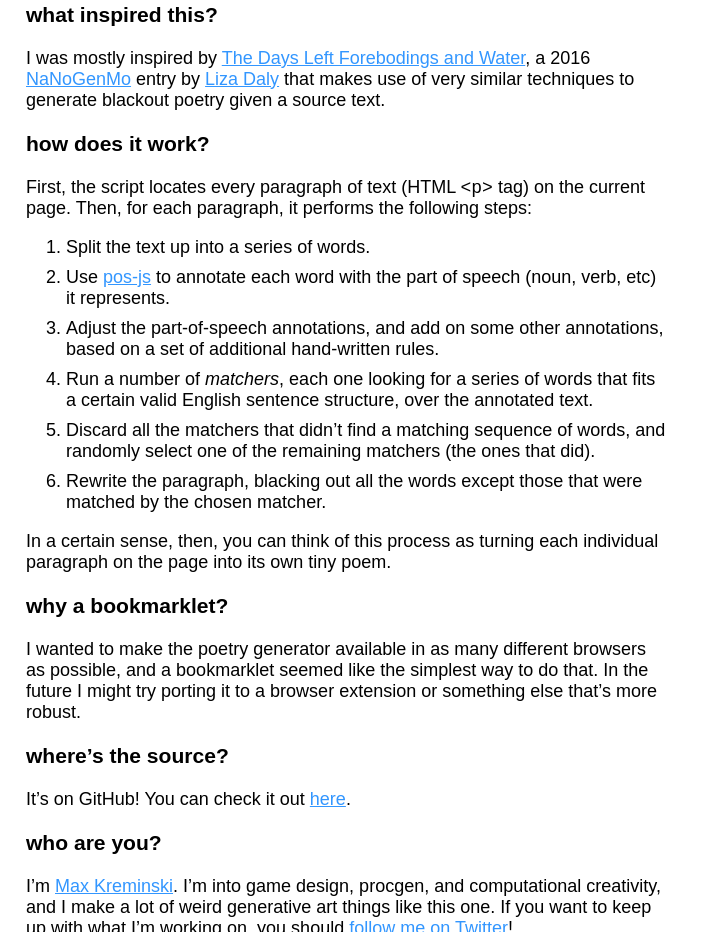
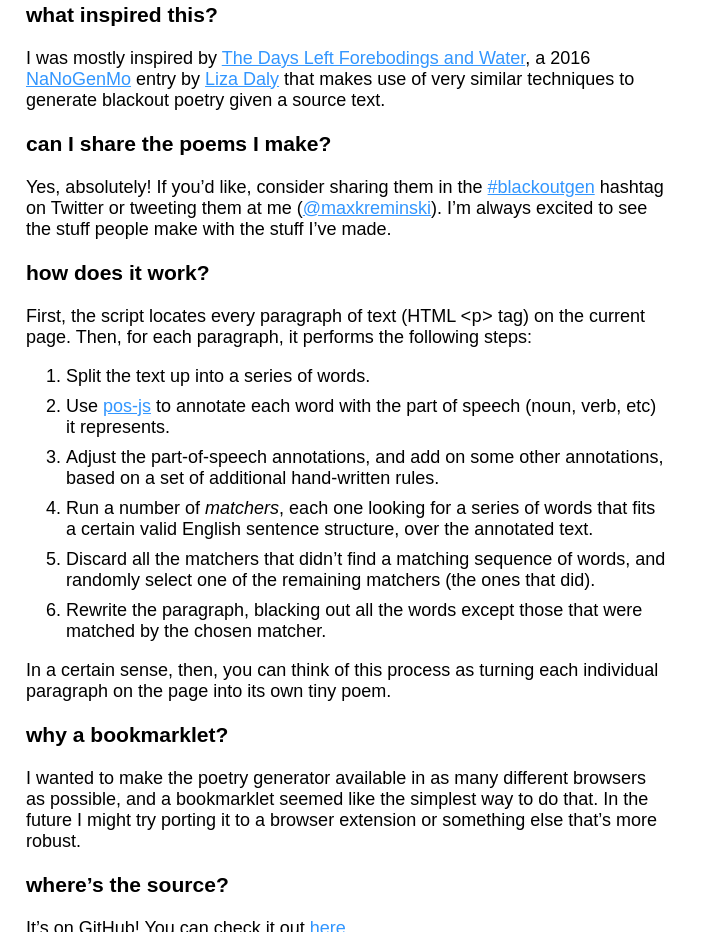
Before and after one commit to mkremins/blackout, a website: page docs/index.html in a window 1280 px wide. Shown: the part 1575-2507 px from the top of the page, without its empty margins (0-701 px from the left). Drawn offline with Linux system fonts and the light colour scheme.

Commit message:
Mention #blackoutgen hashtag in site

```diff
--- a/docs/index.html
+++ b/docs/index.html
@@ -56,6 +56,8 @@
     <p>A lot of procedural content generation techniques involve taking a small “seed” (e.g. a grammar) and expanding it outwards. Lately, though, I’ve become more interested in <em>subtractive procedural generation</em>: procgen techniques that begin with a large block of “material” and create new stuff by procedurally carving most of the material away. Blackout poetry, as an inherently subtractive medium, seemed like a natural subject for my first experiment in this direction.</p>
     <h3>what inspired this?</h3>
     <p>I was mostly inspired by <a href="https://github.com/NaNoGenMo/2016/issues/119">The Days Left Forebodings and Water</a>, a 2016 <a href="https://nanogenmo.github.io/">NaNoGenMo</a> entry by <a href="https://lizadaly.com/">Liza Daly</a> that makes use of very similar techniques to generate blackout poetry given a source text.</p>
+    <h3>can I share the poems I make?</h3>
+    <p>Yes, absolutely! If you’d like, consider sharing them in the <a href="https://twitter.com/hashtag/blackoutgen?f=tweets">#blackoutgen</a> hashtag on Twitter or tweeting them at me (<a href="https://twitter.com/maxkreminski">@maxkreminski</a>). I’m always excited to see the stuff people make with the stuff I’ve made.</p>
     <h3>how does it work?</h3>
     <p>First, the script locates every paragraph of text (HTML <code>&lt;p&gt;</code> tag) on the current page. Then, for each paragraph, it performs the following steps:</p>
     <ol>
```
